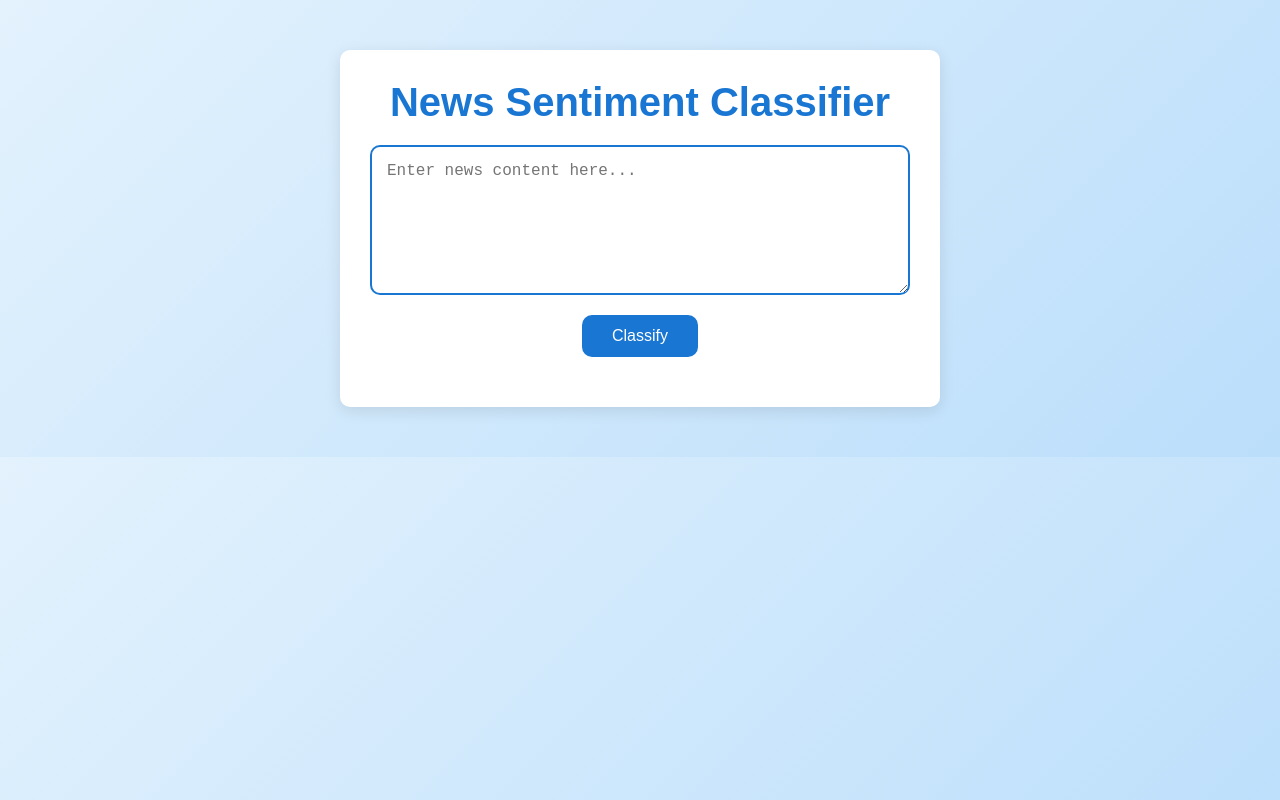
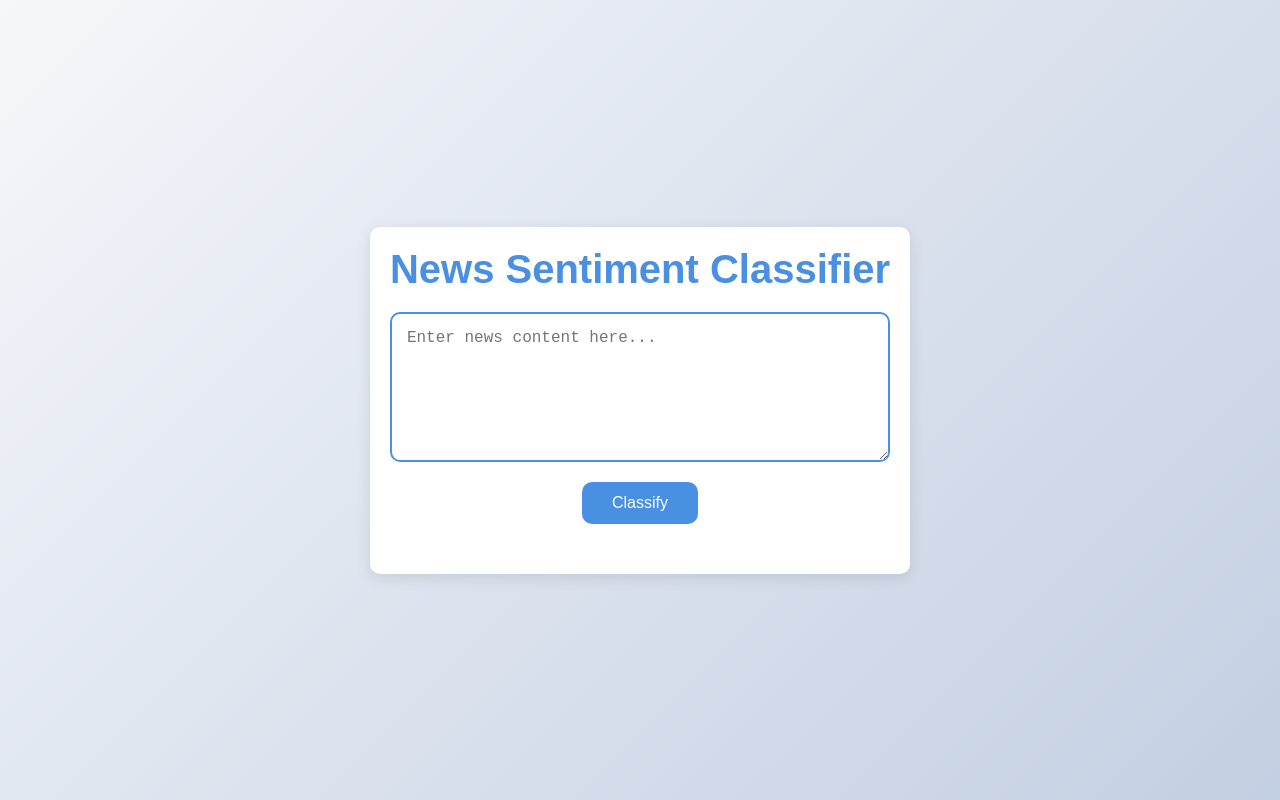
Before and after one commit to Mohan1494/front-end, a React (Create React App) app: page / in a window 1280 px wide. Built offline with nearby package versions, Linux system fonts and the light colour scheme.

Commit message:
Eighteenth-one

```diff
--- a/src/App.css
+++ b/src/App.css
@@ -7,26 +7,35 @@
 
 /* Body Styling */
 body {
-  font-family: 'Arial', sans-serif;
-  background: linear-gradient(135deg, #e3f2fd 0%, #bbdefb 100%);
+  font-family: 'Poppins', sans-serif;
+  background: linear-gradient(135deg, #f5f7fa 0%, #c3cfe2 100%);
   color: #333;
+  min-height: 100vh;
+  display: flex;
+  align-items: center;
+  justify-content: center;
 }
 
 /* Main App Container */
 .app {
+  width: 100%;
   max-width: 600px;
-  margin: 50px auto;
-  padding: 30px;
+  padding: 20px;
   border-radius: 10px;
-  background-color: #ffffff;
+  background-color: #fff;
   box-shadow: 0 4px 15px rgba(0, 0, 0, 0.1);
-  text-align: center;
+  transition: transform 0.3s;
+}
+
+.app:hover {
+  transform: scale(1.02);
 }
 
 /* Title */
 .title {
+  text-align: center;
   font-size: 2.5rem;
-  color: #1976d2;
+  color: #4a90e2;
   margin-bottom: 20px;
 }
 
@@ -43,7 +52,7 @@ body {
   width: 100%;
   height: 150px;
   padding: 15px;
-  border: 2px solid #1976d2;
+  border: 2px solid #4a90e2;
   border-radius: 10px;
   font-size: 1rem;
   transition: all 0.3s;
@@ -51,15 +60,16 @@ body {
 
 .textarea:focus {
   outline: none;
-  border-color: #42a5f5;
+  border-color: #50b7c1;
+  box-shadow: 0 0 10px rgba(80, 183, 193, 0.5);
 }
 
 /* Button Styling */
 .button {
   padding: 12px 30px;
   font-size: 1rem;
-  background-color: #1976d2;
-  color: #ffffff;
+  background-color: #4a90e2;
+  color: #fff;
   border: none;
   border-radius: 10px;
   cursor: pointer;
@@ -67,7 +77,7 @@ body {
 }
 
 .button:hover {
-  background-color: #2196f3;
+  background-color: #50b7c1;
   transform: translateY(-2px);
 }
 
@@ -78,49 +88,71 @@ body {
 
 /* Sentiment Display */
 .sentiment-display {
-  margin-top: 20px; /* Space above the sentiment display */
+  margin-top: 30px;
+  text-align: center;
 }
 
+/* Sentiment Result */
 .sentiment-result {
-  display: inline-block;
-  padding: 20px;
-  border-radius: 10px;
-  color: #ffffff;
+  display: flex;
+  align-items: center;
+  justify-content: center;
+  gap: 20px;
+}
+
+.sentiment-circle {
+  width: 60px;
+  height: 60px;
+  border-radius: 50%;
+  animation: pulse 1.5s infinite;
+}
+
+.positive {
+  background-color: #4caf50;
+}
+
+.neutral {
+  background-color: #9e9e9e;
+}
+
+.negative {
+  background-color: #f44336;
+}
+
+.sentiment-label {
   font-size: 1.5rem;
   font-weight: bold;
   text-transform: capitalize;
-  margin-top: 20px; /* Space above the sentiment result */
-  transition: transform 0.3s;
 }
 
-.sentiment-result:hover {
-  transform: scale(1.05);
+/* Loading and Error Messages */
+.loading-message {
+  font-size: 1.2rem;
+  color: #333;
 }
 
-/* Sentiment Colors */
-.sentiment-result.favorable {
-  background-color: #4caf50; /* Green for Positive */
-}
-
-.sentiment-result.neutral {
-  background-color: #9e9e9e; /* Gray for Neutral */
-}
-
-.sentiment-result.not-favorable {
-  background-color: #f44336; /* Red for Negative */
-}
-
-/* Error Message */
 .error-message {
   font-size: 1.2rem;
   color: #e74c3c;
-  margin-top: 20px; /* Space above the error message */
+}
+
+/* Pulse Animation for Sentiment Circle */
+@keyframes pulse {
+  0% {
+    transform: scale(1);
+  }
+  50% {
+    transform: scale(1.1);
+  }
+  100% {
+    transform: scale(1);
+  }
 }
 
 /* Responsive Design */
 @media (max-width: 768px) {
   .app {
-    padding: 20px;
+    padding: 15px;
   }
 
   .title {
--- a/src/App.js
+++ b/src/App.js
@@ -3,12 +3,13 @@ import './App.css';
 
 function App() {
   const [newsInput, setNewsInput] = useState('');
-  const [sentiment, setSentiment] = useState('none'); // Initial sentiment state
-  const [loading, setLoading] = useState(false); // Loading state
+  const [sentiment, setSentiment] = useState(null);
+  const [loading, setLoading] = useState(false);
 
   const handleSubmit = async (e) => {
-    e.preventDefault(); // Prevent default form submission
-    setLoading(true); // Set loading state
+    e.preventDefault();
+    setLoading(true);
+    setSentiment(null); // Clear any previous sentiment
 
     try {
       const response = await fetch('https://my-fastapi-app-16h4.onrender.com/predict/', {
@@ -20,24 +21,28 @@ function App() {
       });
 
       if (!response.ok) {
-        const errorData = await response.json();
-        throw new Error(errorData.error || 'Network response was not ok');
+        throw new Error('Network response was not ok');
       }
 
       const data = await response.json();
-      setSentiment(data.sentiment); // Update sentiment state based on response
+      if (data && data.sentiment) {
+        setSentiment(data.sentiment.trim().toLowerCase());
+      } else {
+        throw new Error('Invalid response format');
+      }
     } catch (error) {
-      console.error('Error fetching sentiment:', error);
-      setSentiment('error'); // Set sentiment to 'error' if request fails
+      console.error('Error:', error);
+      setSentiment('error');
     } finally {
-      setLoading(false); // Reset loading state
+      setLoading(false);
     }
   };
 
   return (
     <div className="app">
+      <div className="container">
         <h1 className="title">News Sentiment Classifier</h1>
-      <form onSubmit={handleSubmit} className="form">
+        <form className="form" onSubmit={handleSubmit}>
           <textarea
             className="textarea"
             value={newsInput}
@@ -50,15 +55,29 @@ function App() {
         </form>
 
         <div className="sentiment-display">
-        {sentiment === 'error' ? (
+          {loading ? (
+            <div className="loading-message">Analyzing sentiment...</div>
+          ) : sentiment ? (
+            sentiment === 'error' ? (
               <div className="error-message">Error fetching sentiment. Please try again.</div>
             ) : (
-          sentiment !== 'none' && (
-            <div className={`sentiment-result ${sentiment.toLowerCase().replace(" ", "-")}`}>
-              {sentiment}
+              <div className="sentiment-result">
+                <div
+                  className={`sentiment-circle ${
+                    sentiment === 'not favorable'
+                      ? 'negative'
+                      : sentiment === 'neutral'
+                      ? 'neutral'
+                      : sentiment === 'favorable'
+                      ? 'positive'
+                      : ''
+                  }`}
+                ></div>
+                <div className="sentiment-label">{sentiment}</div>
               </div>
             )
-        )}
+          ) : null}
+        </div>
       </div>
     </div>
   );
```
Lines whose indentation alone changed are shown as unchanged.
